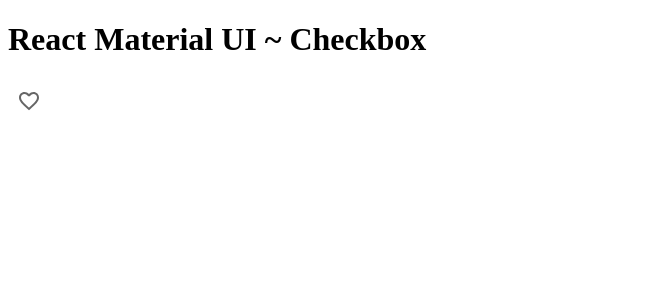
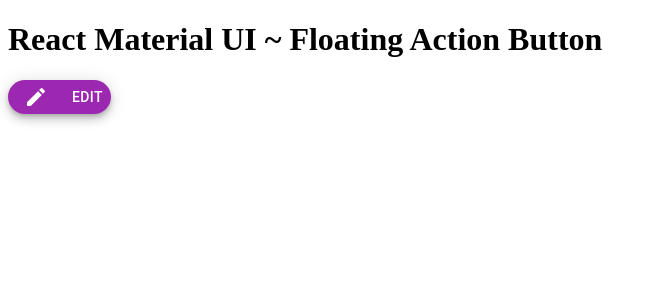
Before and after one commit to apni-coding/MUI_tutorial, a React (Create React App) app: page / in a window 1280 px wide. Shown: the top 300 px of the page, without its empty margins (0-661 px from the left). Built offline with nearby package versions, Linux system fonts and the light colour scheme.

Commit message:
floating action button in mui

```diff
--- a/src/App.js
+++ b/src/App.js
@@ -1,12 +1,13 @@
 import MuiButton from "./components/MuiButton";
 import MuiButtonGroup from "./components/MuiButtonGroup";
 import MuiCheckbox from "./components/MuiCheckbox";
+import MuiFloatingActionButton from "./components/MuiFloatingActionButton";
 
 
 function App() {
   return (
     <>
-    <MuiCheckbox />
+   <MuiFloatingActionButton />
     </>
   );
 }
--- /dev/null
+++ b/src/components/MuiFloatingActionButton.js
@@ -0,0 +1,32 @@
+import React from 'react'
+import {Fab} from '@mui/material'
+import EditIcon from '@mui/icons-material/Edit';
+function MuiFloatingActionButton() {
+    const handleClick =()=>{
+        alert('FAB Clicked')
+    }
+  return (
+    <div>
+       <h1>React Material UI ~ Floating Action Button </h1>
+       <Fab
+       color='secondary'
+       size='small' //medium large
+       variant='extended'
+       onClick={handleClick}
+       >
+        <EditIcon sx={{mr:2, p:1}}/> Edit
+       </Fab>
+    </div>
+  )
+}
+
+export default MuiFloatingActionButton
+/*
+Topic to cover:-
+1. How to use fab
+2. Color of fab
+3. Size of fab
+4. Variant properties for tab
+5. Fab with icon
+6. Onclick event handling
+*/
```
